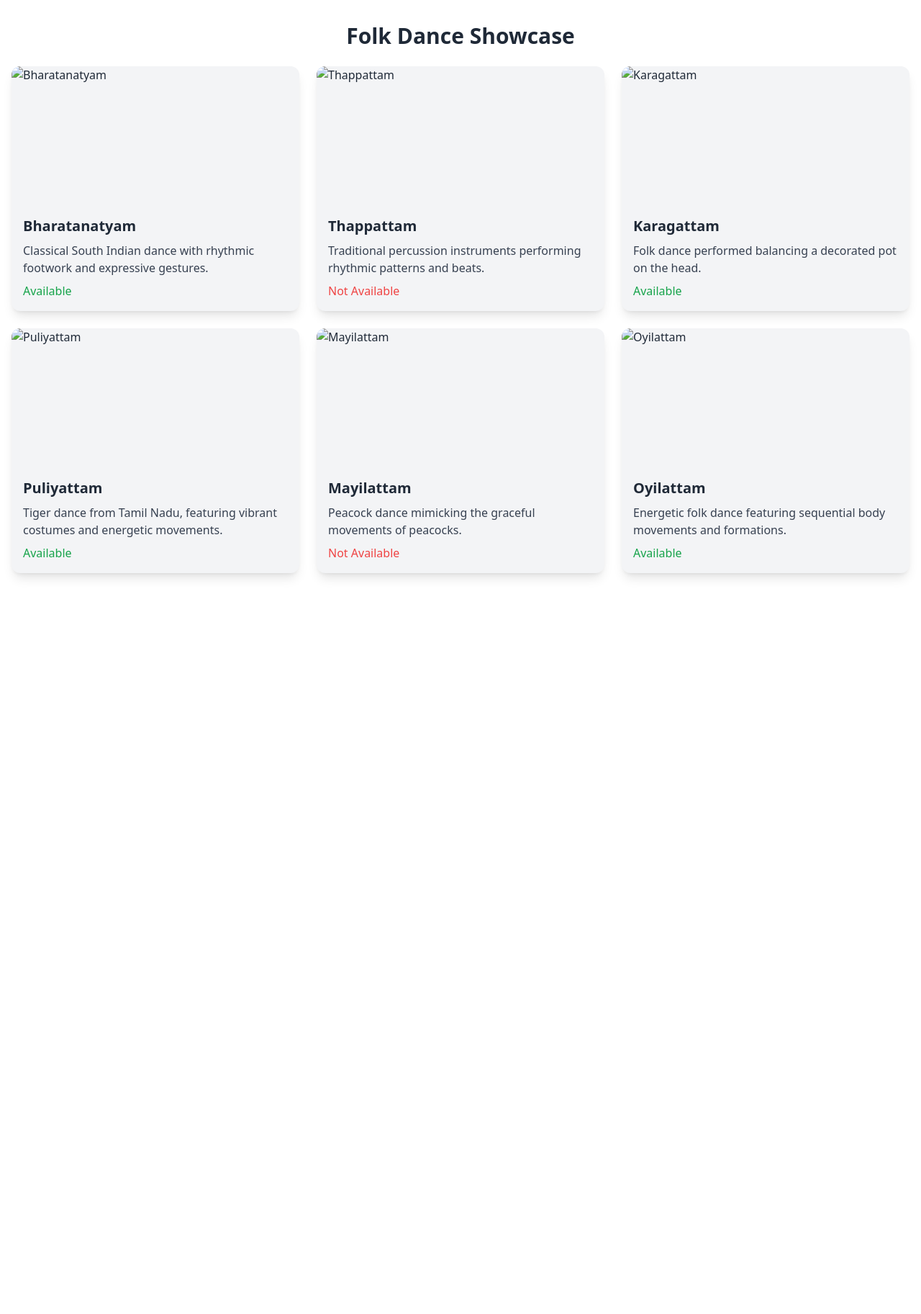
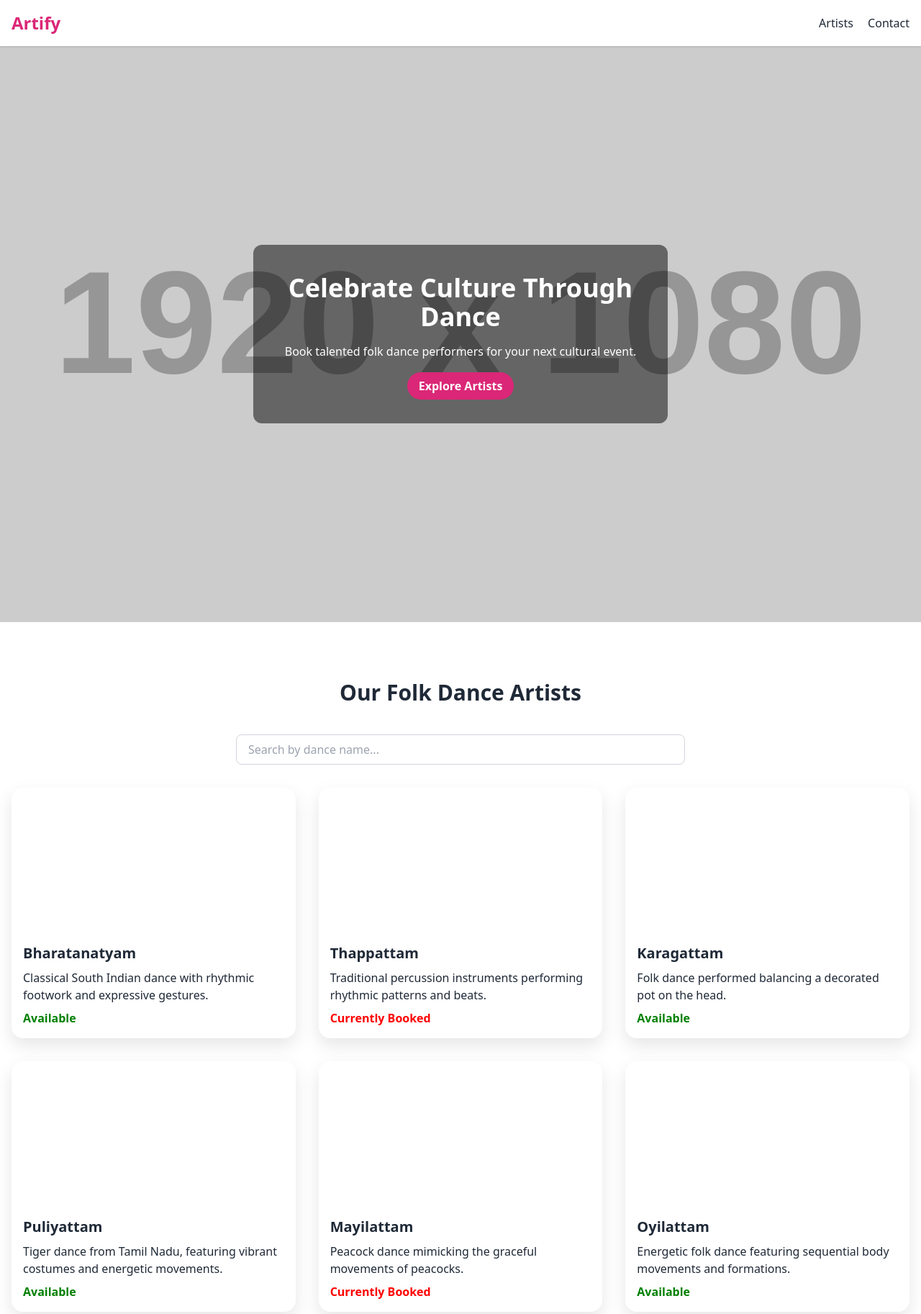
Before and after one commit to ashsub1/solveathon, a plain HTML site: page index.html in a window 1280 px wide. Shown: the top 1825 px of the page at 72% size. Before the commit the page ends 828 px from the top, so only its background shows below. Drawn offline with nearby package versions, Linux system fonts and the light colour scheme; placeholder pictures from the web are drawn by us.

Commit message:
index.html

```diff
--- a/index.html
+++ b/index.html
@@ -1,19 +1,107 @@
 <!DOCTYPE html>
 <html lang="en">
 <head>
-  <meta charset="UTF-8" />
-  <meta name="viewport" content="width=device-width, initial-scale=1.0" />
-  <title>Folk Dance Showcase</title>
-  <script src="https://cdn.tailwindcss.com"></script>
+    <meta charset="UTF-8">
+    <meta name="viewport" content="width=device-width, initial-scale=1.0">
+    <title>Artify - Folk Dance Performer Showcase</title>
+    <link href="https://cdn.jsdelivr.net/npm/tailwindcss@2.2.19/dist/tailwind.min.css" rel="stylesheet">
+    <style>
+        .bg-image {
+            background-size: cover;
+            background-position: center;
+        }
+        .artist-card {
+            border-radius: 1rem;
+            overflow: hidden;
+            box-shadow: 0 10px 25px rgba(0, 0, 0, 0.1);
+            background-color: white;
+            cursor: pointer;
+            transition: transform 0.3s ease;
+        }
+        .artist-card:hover {
+            transform: translateY(-5px);
+        }
+        .artist-image {
+            height: 200px;
+            background-size: cover;
+            background-position: center;
+        }
+        .artist-info {
+            padding: 1rem;
+        }
+        .availability {
+            font-weight: bold;
+        }
+        .available {
+            color: green;
+        }
+        .booked {
+            color: red;
+        }
+    </style>
 </head>
-<body class="min-h-screen bg-white text-gray-800">
+<body class="bg-gray-100 text-gray-800">
 
-  <div class="container mx-auto py-8 px-4">
-    <h1 class="text-3xl font-bold mb-6 text-center">Folk Dance Showcase</h1>
-    <div id="artistGrid" class="grid grid-cols-1 sm:grid-cols-2 lg:grid-cols-3 gap-6"></div>
+    <!-- Navbar -->
+    <nav class="bg-white shadow p-4 fixed w-full z-10 top-0">
+        <div class="max-w-7xl mx-auto flex justify-between items-center">
+            <h1 class="text-2xl font-bold text-pink-600">Artify</h1>
+            <div class="space-x-4">
+                <a href="#artists" class="hover:text-pink-500">Artists</a>
+                <a href="#contact" class="hover:text-pink-500">Contact</a>
             </div>
+        </div>
+    </nav>
 
+    <!-- Hero Section -->
+    <section class="bg-image h-screen flex items-center justify-center text-white relative" style="background-image: url('https://via.placeholder.com/1920x1080/000000/ffffff?text=Artify+Background'); margin-top: 64px;">
+        <div class="bg-black bg-opacity-50 p-10 rounded-xl text-center max-w-xl">
+            <h2 class="text-4xl font-bold mb-4">Celebrate Culture Through Dance</h2>
+            <p class="mb-6">Book talented folk dance performers for your next cultural event.</p>
+            <a href="#artists" class="bg-pink-600 hover:bg-pink-700 text-white font-bold py-2 px-4 rounded-full">Explore Artists</a>
+        </div>
+    </section>
+
+    <!-- Artist Section -->
+    <section id="artists" class="py-20 bg-white">
+        <div class="max-w-7xl mx-auto px-4">
+            <h2 class="text-3xl font-bold text-center mb-10">Our Folk Dance Artists</h2>
+            <div class="mb-8 flex justify-center">
+                <input id="searchInput" type="text" placeholder="Search by dance name..." class="w-1/2 px-4 py-2 border border-gray-300 rounded-lg">
+            </div>
+            <div id="artistGrid" class="grid gap-8 sm:grid-cols-2 lg:grid-cols-3"></div>
+        </div>
+    </section>
+
+    <!-- Contact Form -->
+    <section id="contact" class="bg-gray-50 py-20">
+        <div class="max-w-4xl mx-auto px-4">
+            <h2 class="text-3xl font-bold text-center mb-10">Get in Touch</h2>
+            <form id="contactForm" class="space-y-6 bg-white p-8 rounded-xl shadow-md">
+                <div>
+                    <label for="name" class="block mb-2 font-semibold">Name</label>
+                    <input type="text" id="name" class="w-full px-4 py-2 border border-gray-300 rounded-lg" required>
+                </div>
+                <div>
+                    <label for="email" class="block mb-2 font-semibold">Email</label>
+                    <input type="email" id="email" class="w-full px-4 py-2 border border-gray-300 rounded-lg" required>
+                </div>
+                <div>
+                    <label for="message" class="block mb-2 font-semibold">Message</label>
+                    <textarea id="message" rows="4" class="w-full px-4 py-2 border border-gray-300 rounded-lg" required></textarea>
+                </div>
+                <button type="submit" class="bg-pink-600 hover:bg-pink-700 text-white font-bold py-2 px-6 rounded-full">Send Message</button>
+            </form>
+        </div>
+    </section>
+
+    <!-- JavaScript -->
     <script>
+        // Set background image and load artists
+        document.addEventListener('DOMContentLoaded', function () {
+            displayArtists();
+        });
+
         const artists = [
             {
                 id: 1,
@@ -59,23 +147,57 @@
             }
         ];
 
-    const artistGrid = document.getElementById("artistGrid");
+        function displayArtists(filtered = null) {
+            const artistGrid = document.getElementById('artistGrid');
+            artistGrid.innerHTML = '';
+            const toDisplay = filtered || artists;
 
-    artists.forEach(artist => {
-      const card = document.createElement("div");
-      card.className = "bg-gray-100 rounded-xl shadow-lg overflow-hidden";
+            toDisplay.forEach(artist => {
+                const artistCard = document.createElement('div');
+                artistCard.className = 'artist-card';
 
-      card.innerHTML = `
-        <img src="${artist.image}" alt="${artist.name}" class="w-full h-48 object-cover">
-        <div class="p-4">
-          <h2 class="text-xl font-bold">${artist.name}</h2>
-          <p class="mt-2 text-gray-700">${artist.description}</p>
-          <p class="mt-2 font-medium ${artist.available ? 'text-green-600' : 'text-red-500'}">
-            ${artist.available ? 'Available' : 'Not Available'}
-          </p>
+                artistCard.innerHTML = `
+                    <div class="artist-image" style="background-image: url('${artist.image}')"></div>
+                    <div class="artist-info">
+                        <h3 class="artist-name text-xl font-bold">${artist.name}</h3>
+                        <p class="artist-description my-2">${artist.description}</p>
+                        <span class="availability ${artist.available ? 'available' : 'booked'}">
+                            ${artist.available ? 'Available' : 'Currently Booked'}
+                        </span>
                     </div>
                 `;
-      artistGrid.appendChild(card);
+
+                artistCard.addEventListener('click', () => {
+                    if (artist.available) {
+                        showBookingModal(artist);
+                    } else {
+                        alert(`${artist.name} is currently booked. Please check back later.`);
+                    }
+                });
+
+                artistGrid.appendChild(artistCard);
+            });
+        }
+
+        function showBookingModal(artist) {
+            const confirmed = confirm(`Would you like to book ${artist.name} for your event?`);
+            if (confirmed) {
+                alert(`Thank you for your interest in booking ${artist.name}! Our team will contact you soon.`);
+            }
+        }
+
+        // Contact form handler
+        document.getElementById('contactForm').addEventListener('submit', function (e) {
+            e.preventDefault();
+            alert("Thank you for reaching out! We'll get back to you shortly.");
+            this.reset();
+        });
+
+        // Search functionality
+        document.getElementById('searchInput').addEventListener('input', function () {
+            const query = this.value.toLowerCase();
+            const filtered = artists.filter(artist => artist.name.toLowerCase().includes(query));
+            displayArtists(filtered);
         });
     </script>
 
```
Lines whose indentation alone changed are shown as unchanged.
